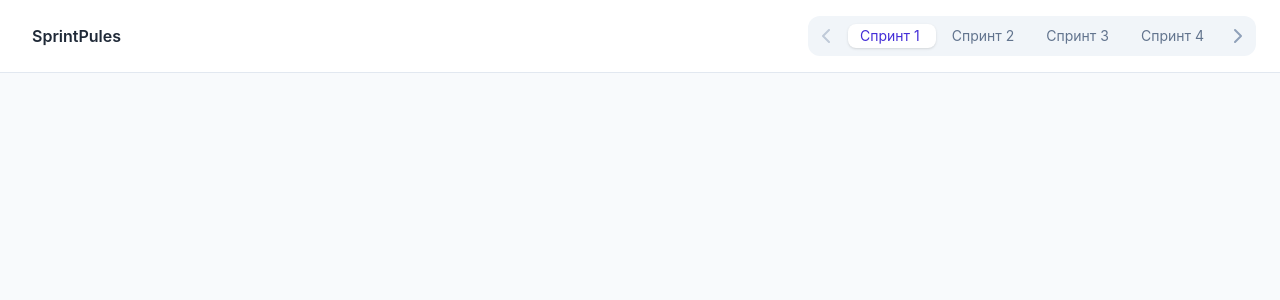
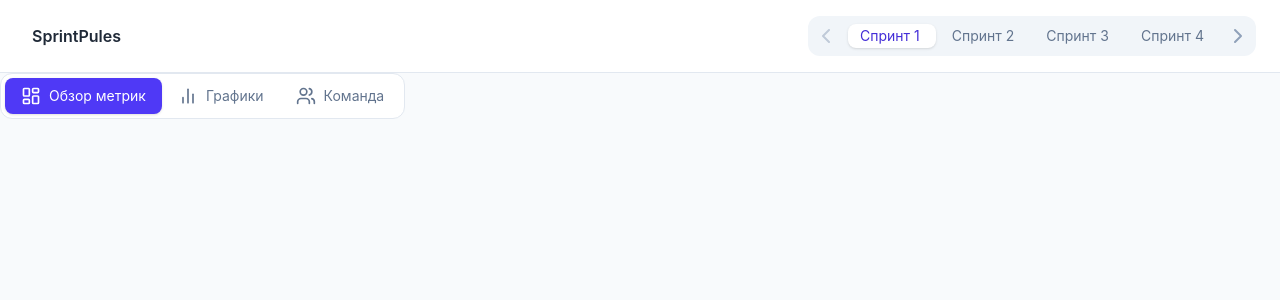
Before and after one commit to lyoha61/sprint-pulse, a Vue app: page / in a window 1280 px wide. Shown: the top 300 px of the page. Built offline with nearby package versions, Linux system fonts and the light colour scheme.

Commit message:
feat(dashboard): add tab switching component

```diff
--- /dev/null
+++ b/src/components/DashboardTabs.vue
@@ -0,0 +1,114 @@
+<script setup>
+import {
+	LayoutDashboard,
+	ChartNoAxesColumn,
+	Users,
+} from '@lucide/vue';
+import { ref, computed } from 'vue';
+
+const TABS = {
+	metrics: "metrics",
+	graphs: "graphs",
+	team: "team",
+}
+
+const activeTab = ref("metrics");
+
+const setActiveTab = (tabName) => {
+	activeTab.value = tabName;
+}
+
+const getTabElement = (tabName) => {
+	switch(tabName) {
+		case 'metrics': return metricsTab.value;
+		case 'graphs': return graphsTab.value;
+		case 'team': return teamTab.value;
+		default: return null;
+	}
+};
+
+const activeTabOffset = computed(() => {
+	let offset = 0;
+	const tabs = Object.keys(TABS);
+	const activeIndex = tabs.indexOf(activeTab.value);
+
+	for (let i = 0; i < activeIndex; i++) {
+		const tabElement = getTabElement(tabs[i]);
+		if (tabElement) {
+			offset += tabElement.offsetWidth;
+		}
+	}
+
+	return offset;
+});
+
+const activeTabWidth = computed(() => {
+	const tabElement = getTabElement(activeTab.value);
+	return tabElement ? tabElement.offsetWidth : 0;
+});
+
+const metricsTab = ref(null);
+const graphsTab = ref(null);
+const teamTab = ref(null);
+</script>
+
+<template>
+	<div class="border bg-white border-slate-200 w-fit rounded-xl p-1 ">
+		<ul class="flex relative">
+			<div
+				class="absolute top-0 bottom-0 rounded-lg bg-indigo-600 shadow-sm transition-all ease-in-out duration-300"
+				:style="{
+					width: activeTabWidth + 'px',
+					left: activeTabOffset + 'px'
+				}"
+			/>
+
+			<li>
+				<button
+					ref="metricsTab"
+					:class="['tab relative z-10', { 'tab-active': activeTab === TABS.metrics }]"
+					@click="setActiveTab(TABS.metrics)"
+				>
+					<LayoutDashboard class="w-5 h-5" />
+					Обзор метрик
+				</button>
+			</li>
+			<li>
+				<button
+					ref="graphsTab"
+					:class="['tab relative z-10', { 'tab-active': activeTab === TABS.graphs }]"
+					@click="setActiveTab(TABS.graphs)"
+				>
+					<ChartNoAxesColumn class="w-5 h-5"  />
+					Графики
+				</button>
+			</li>
+			<li>
+				<button
+					ref="teamTab"
+					:class="['tab relative z-10', { 'tab-active': activeTab === TABS.team }]"
+					@click="setActiveTab(TABS.team)"
+				>
+					<Users class="w-5 h-5"  />
+					Команда
+				</button>
+			</li>
+		</ul>
+	</div>
+</template>
+
+<style scoped >
+@reference "tailwindcss";
+
+.tab {
+	@apply flex px-4 py-2 items-center rounded-lg text-sm transition-all text-slate-500 gap-2 whitespace-nowrap;
+}
+
+.tab:not(.tab-active) {
+	@apply hover:text-slate-700 hover:bg-slate-50;
+}
+
+.tab-active, .tab-active:hover {
+	@apply text-white;
+}
+</style>
--- a/src/pages/DashboardPage.vue
+++ b/src/pages/DashboardPage.vue
@@ -1,4 +1,5 @@
 <script setup>
+import DashboardTabs from '../components/DashboardTabs.vue';
 import Header from '../components/Header.vue';
 
 
@@ -6,4 +7,5 @@ import Header from '../components/Header.vue';
 
 <template>
 	<Header />
+	<DashboardTabs/>
 </template>
```
